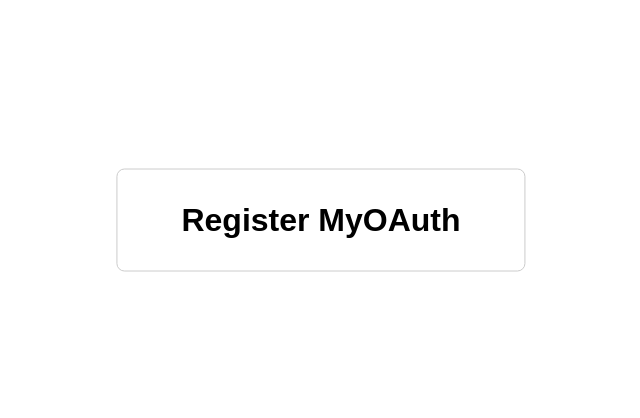
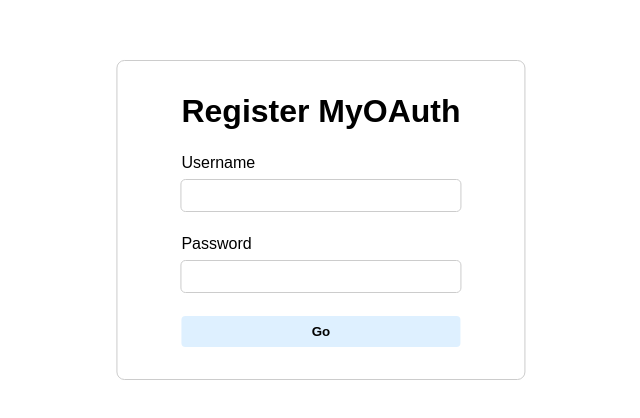
Before and after one commit to zenpk/my-oauth, a React (Vite) app in the folder frontend/: page /register in a window 1280 px wide. Shown: the part 180-598 px from the top of the page, without its empty margins (319-959 px from the left). Built offline with nearby package versions, Linux system fonts and the light colour scheme.

Commit message:
Register finished

```diff
--- a/frontend/src/Register.tsx
+++ b/frontend/src/Register.tsx
@@ -1,7 +1,58 @@
+import { useSearchParams } from "react-router-dom";
+import { useRef, useState } from "react";
+import { Button } from "./components/Button.tsx";
+import { Input } from "./components/Input.tsx";
+import { registerApi, RegisterReq } from "./apis/setup.ts";
+
 export function Register() {
+  const [info, setInfo] = useState("");
+  const [warn, setWarn] = useState("");
+  const usernameRef = useRef<HTMLInputElement | null>(null);
+  const passwordRef = useRef<HTMLInputElement | null>(null);
+  const [searchParams] = useSearchParams();
+
+  function register() {
+    const invitationCode = searchParams.get("invitationCode");
+    if (
+      !(
+        invitationCode &&
+        usernameRef.current &&
+        usernameRef.current.value &&
+        passwordRef.current &&
+        passwordRef.current.value
+      )
+    ) {
+      setWarn("Some information is missing");
+      return;
+    }
+    const req: RegisterReq = {
+      username: usernameRef.current.value,
+      password: passwordRef.current.value,
+      invitationCode: invitationCode,
+    };
+    registerApi(req, setWarn).then((resp) => {
+      if (resp) {
+        setInfo("Register succeeded! You can now close the window.");
+      }
+    });
+  }
+
   return (
     <div className={"card"}>
       <h1>Register MyOAuth</h1>
+      {warn && <span className={"warn"}>{warn}</span>}
+      {info && <span className={"warn black"}>{info}</span>}
+      {!info && (
+        <>
+          <Input label={"Username"} inputType={"text"} myRef={usernameRef} />
+          <Input
+            label={"Password"}
+            inputType={"password"}
+            myRef={passwordRef}
+          />
+          <Button text={"Go"} click={register} className={"full-width"} />
+        </>
+      )}
     </div>
   );
 }
--- a/frontend/src/apis/setup.ts
+++ b/frontend/src/apis/setup.ts
@@ -37,3 +37,16 @@ export async function clientDeleteApi(
 ) {
   return axiosDelete<CommonResp>("/setup/client-delete", req, setWarn);
 }
+
+export type RegisterReq = {
+  username: string;
+  password: string;
+  invitationCode: string;
+};
+
+export async function registerApi(
+  req: RegisterReq,
+  setWarn: Dispatch<SetStateAction<string>>,
+) {
+  return axiosPost<CommonResp>("/setup/register", req, setWarn);
+}
--- a/frontend/src/main.css
+++ b/frontend/src/main.css
@@ -96,6 +96,14 @@ h1, h2, h3, h4, h5, h6 {
   width: 100%;
 }
 
+.black {
+  color: black;
+}
+
+.bold {
+  font-weight: bold;
+}
+
 table {
   border: #cccccc solid 1px;
   border-radius: 0.25rem;
```
Also changed, not shown: 1 other file (tests, documents, lock files or other folders).
